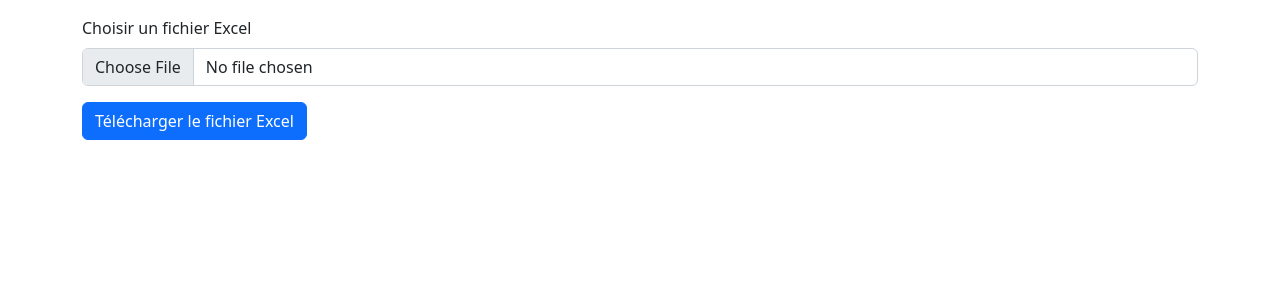
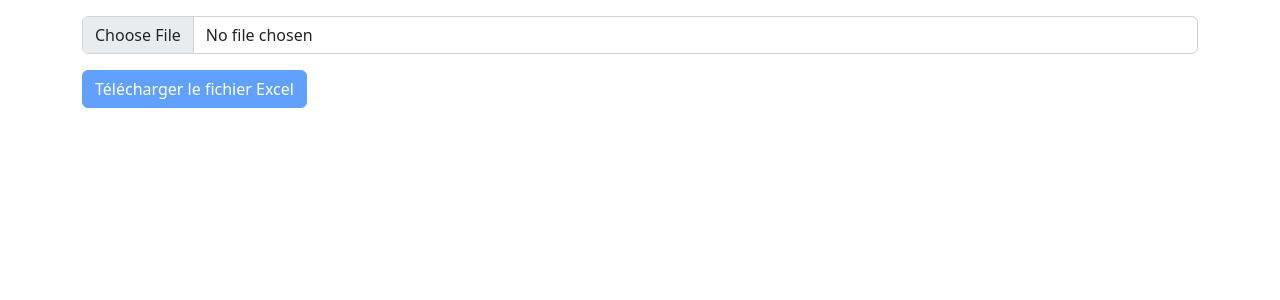
Before and after one commit to jprivet-dev/test-symfony-angular-excel, an Angular app in the folder spa/: page /music-groups in a window 1280 px wide. Shown: the top 300 px of the page. Built offline with nearby package versions, Linux system fonts and the light colour scheme.

Commit message:
feat(spa.shared.presentationals): complete music-group-file-upload-form

```diff
--- a/spa/src/app/shared/presentationals/music-group-file-upload-form/music-group-file-upload-form.component.html
+++ b/spa/src/app/shared/presentationals/music-group-file-upload-form/music-group-file-upload-form.component.html
@@ -1,9 +1,21 @@
-<form action="">
-  <div class="mb-3">
-    <label for="formFile" class="form-label">Choisir un fichier Excel</label>
-    <input class="form-control" type="file" id="formFile" />
+<div class="mb-3">
+  <input
+    class="form-control"
+    type="file"
+    id="fileUpload"
+    #fileUpload
+    [class.is-invalid]="invalidMessage"
+    (change)="onFileSelected($event)"
+  />
+  <div id="fileUploadFeedback" class="invalid-feedback">
+    {{ invalidMessage }}
   </div>
-  <button type="submit" class="btn btn-primary">
-    Télécharger le fichier Excel
-  </button>
-</form>
+</div>
+<button
+  type="submit"
+  class="btn btn-primary"
+  [disabled]="disabled"
+  (click)="onSubmit()"
+>
+  Télécharger le fichier Excel
+</button>
--- a/spa/src/app/shared/presentationals/music-group-file-upload-form/music-group-file-upload-form.component.ts
+++ b/spa/src/app/shared/presentationals/music-group-file-upload-form/music-group-file-upload-form.component.ts
@@ -1,15 +1,41 @@
-import { Component, OnInit } from '@angular/core';
+import {
+  Component,
+  ElementRef,
+  EventEmitter,
+  Input,
+  Output,
+  ViewChild,
+} from '@angular/core';
 
 @Component({
   selector: 'app-music-group-file-upload-form',
   templateUrl: './music-group-file-upload-form.component.html',
-  styleUrls: ['./music-group-file-upload-form.component.scss']
+  styleUrls: ['./music-group-file-upload-form.component.scss'],
 })
-export class MusicGroupFileUploadFormComponent implements OnInit {
+export class MusicGroupFileUploadFormComponent {
+  disabled: boolean = true;
+  file!: File;
 
-  constructor() { }
+  @ViewChild('fileUpload') fileUpload!: ElementRef;
+  @Input() invalidMessage: string | null = null;
+  @Output() fileSelectedEvent = new EventEmitter<File>();
 
-  ngOnInit(): void {
+  onFileSelected(event: Event): void {
+    const target = event.target as HTMLInputElement;
+    this.disabled = target.files === null;
+
+    if (target.files) {
+      this.file = target.files[0];
+    }
   }
 
+  onSubmit(): void {
+    this.reset();
+    this.fileSelectedEvent.emit(this.file);
+  }
+
+  private reset() {
+    this.fileUpload.nativeElement.value = '';
+    this.disabled = true;
+  }
 }
```
